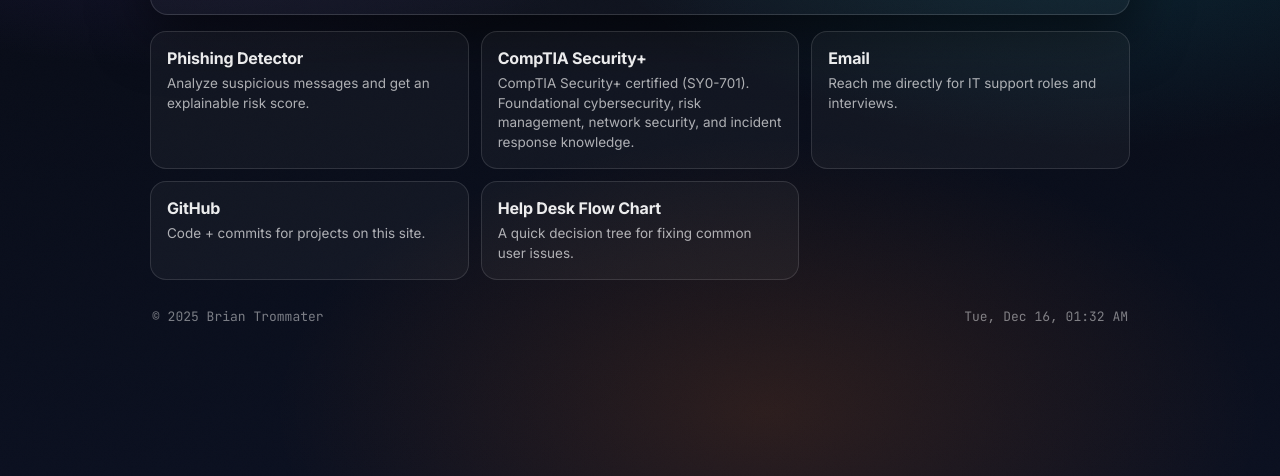
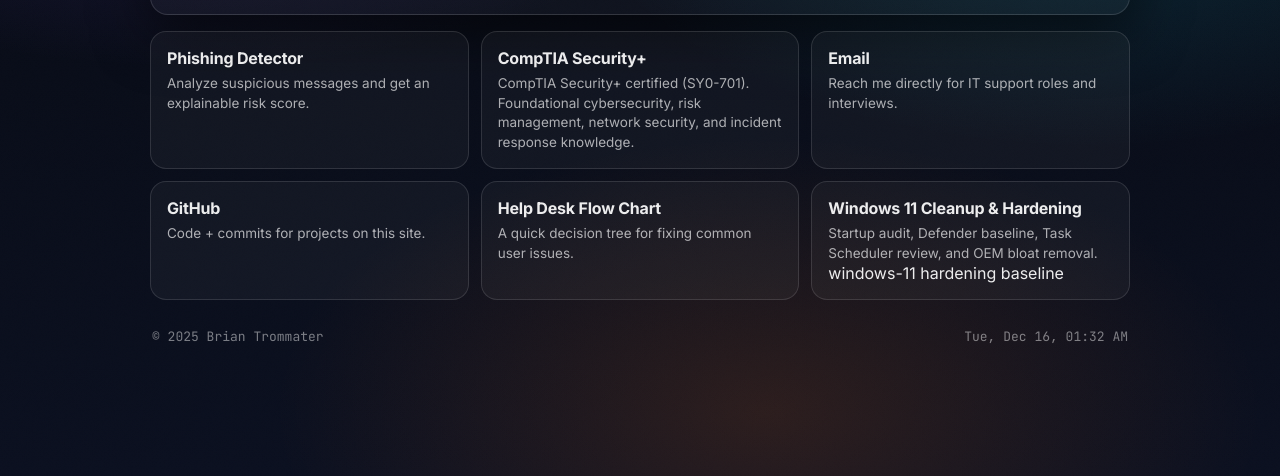
Before and after one commit to briantrommater/briantrommater.github.io, a plain HTML site: page index.html in a window 1280 px wide. Shown: the part 324-800 px from the top of the page. Drawn offline with Linux system fonts and the light colour scheme.

Commit message:
Update index.html

```diff
--- a/index.html
+++ b/index.html
@@ -263,6 +263,18 @@
       <h3>Help Desk Flow Chart</h3>
       <p>A quick decision tree for fixing common user issues.</p>
       </a>
+
+      <!-- Add this tile on your main portfolio page (in the Projects grid) -->
+      <a class="tile" href="/pc-cleanup/">
+        <h3>Windows 11 Cleanup & Hardening</h3>
+          <p>Startup audit, Defender baseline, Task Scheduler review, and OEM bloat removal.</p>
+          <div class="tagrow">
+          <span class="tag">windows-11</span>
+          <span class="tag">hardening</span>
+          <span class="tag">baseline</span>
+        </div>
+      </a>
+
       <!--
       <a class="tile" href="/wordle/">
         <h3>Wordle (JavaScript)</h3>
```
